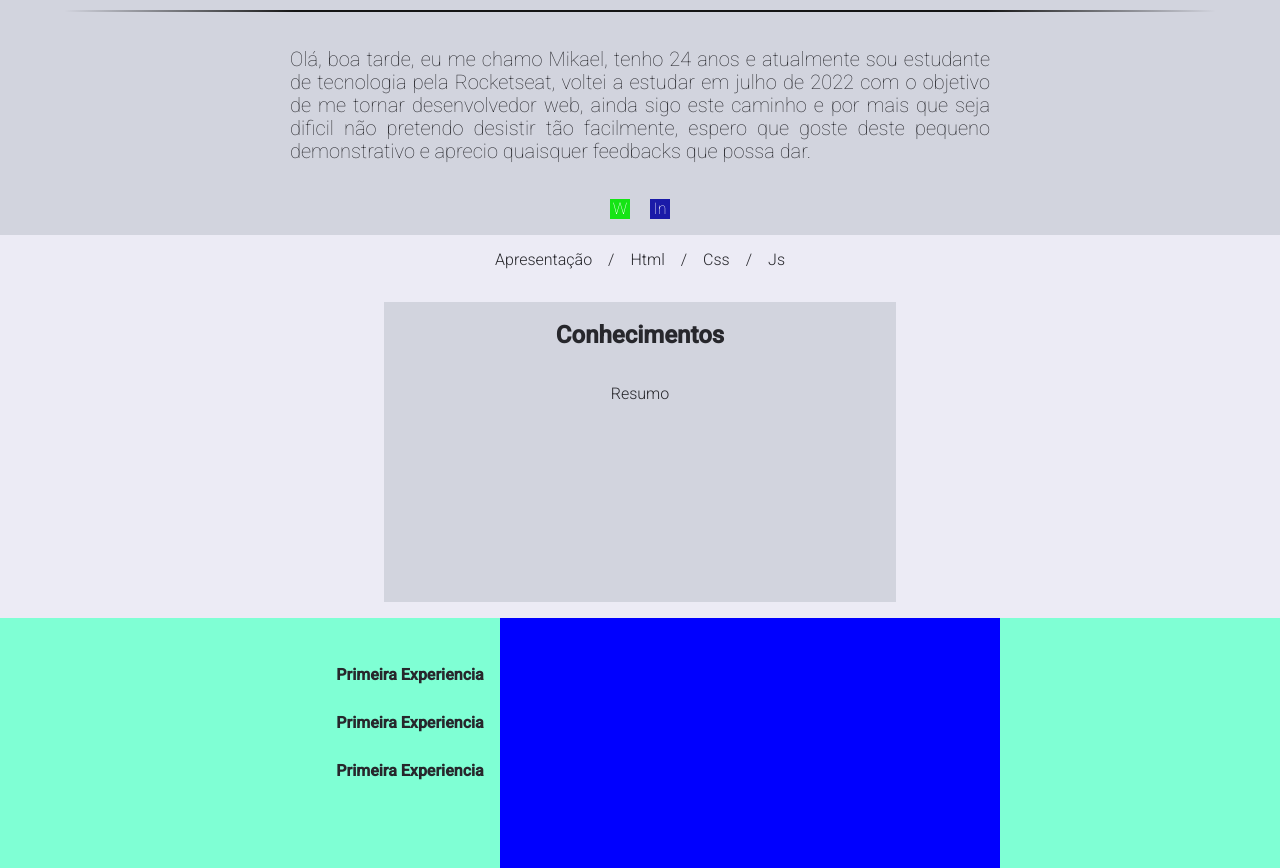
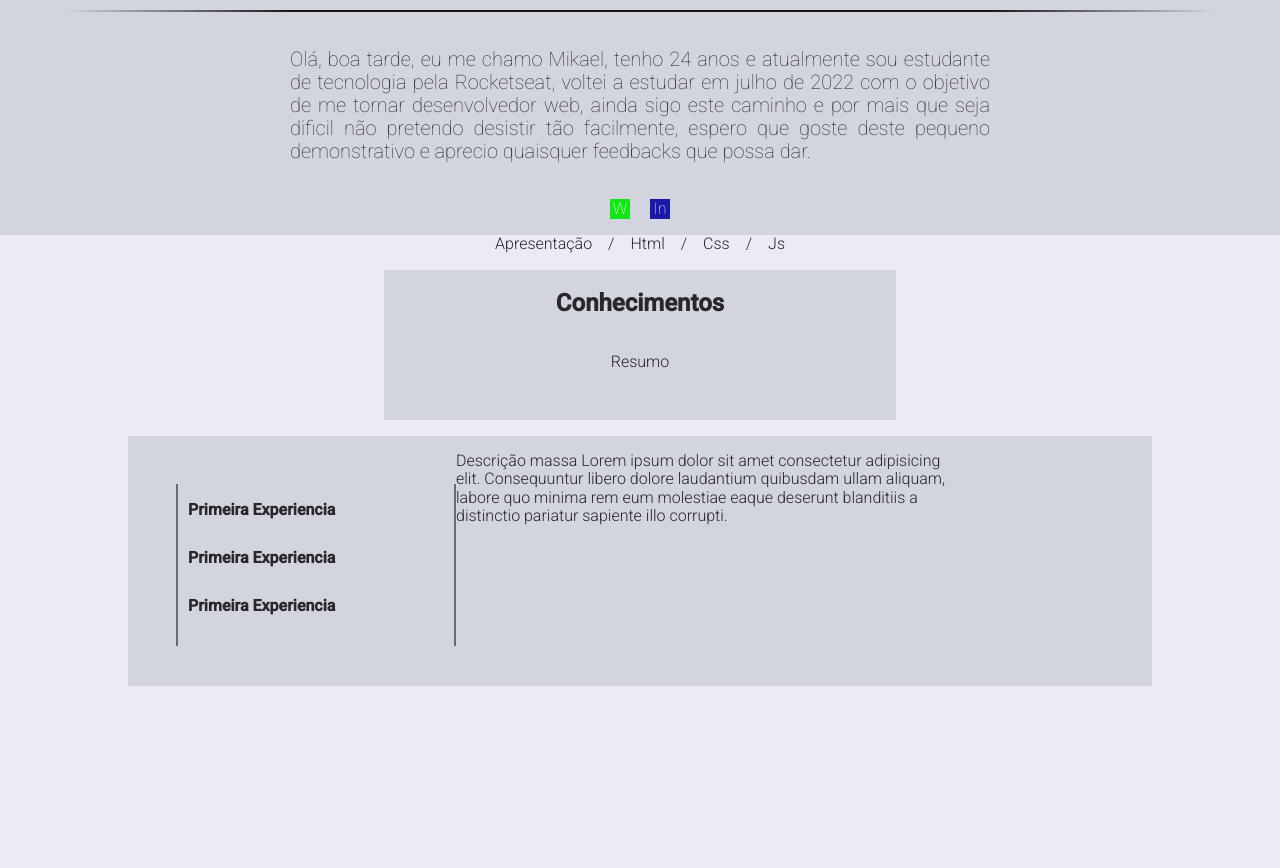
Before and after one commit to Mikael-f-s/Projeto-Curriculo, a website: page index.html in a window 1280 px wide. Shown: the part 166-1034 px from the top of the page. After the commit the page ends 852 px from the top, so only its background shows below. Drawn offline with nearby package versions, Linux system fonts and the light colour scheme.

Commit message:
mod and stylized experiencies

```diff
--- a/index.html
+++ b/index.html
@@ -105,8 +105,9 @@
                     </li>
                 </ul>
             </nav>
-            <div>
+            <div hidden>
                 <p id="experienciesDescriptionActive">
+                    Descrição massa Lorem ipsum dolor sit amet consectetur adipisicing elit. Consequuntur libero dolore laudantium quibusdam ullam aliquam, labore quo minima rem eum molestiae eaque deserunt blanditiis a distinctio pariatur sapiente illo corrupti.
                 </p>
             </div>
         </article>
--- a/script/domcontrol.js
+++ b/script/domcontrol.js
@@ -40,8 +40,9 @@ function initKnowledge (knowledgeId, sectionClass) {
         sectionClass[i].setAttribute('class', 'inactiveSection')
     }
 }
-initExperiencies(experienciesLisSections)
-function initExperiencies (experienciesLisSections) {
+initExperiencies(experienciesLisSections, experienciesDisplay)
+function initExperiencies (experienciesLisSections, experienciesDisplay) {
+    experienciesDisplay.parentNode.removeAttribute('hidden')
     for(let i of experienciesLisSections){
         i.setAttribute('hidden','true')
     }
--- a/style/header.css
+++ b/style/header.css
@@ -8,7 +8,7 @@
     font-weight: 100;
 }
 
-#header div, p, nav {
+#header div, #header p, #header nav {
     margin: 1em;
 }
 
--- a/style/main.css
+++ b/style/main.css
@@ -37,7 +37,7 @@
 
 .activeSection {
     margin: 1em 0;
-    height: 300px;
+    height: 150px;
 }
 
 .inactiveSection {
@@ -47,18 +47,30 @@
 }
 
 #experiencies {
-    background-color: aquamarine;
-    width: 100%;
+    width: 80%;
     display: flex;
     flex-flow: row;
-    justify-content: center;
 }
+
+#experiencies nav {
+    margin: 2rem 0 0 3rem;
+}
+
+#experiencies nav ul {
+    width: 20vw;
+    min-width: 150px;
+    padding-inline-start: 0;
+    border-width: 0 2px;
+    border-style:  solid;
+    padding: 1px 10px;
+}
+
 
 #experiencies nav ul li {
     height: 1em;
     display: flex;
     flex-flow: row;
-    margin: 2em 0;
+    margin: 1em 0 2em 0;
 }
 
 #experiencies nav ul li h5 {
@@ -74,7 +86,6 @@
 }
 
 #experiencies > div {
-    background-color: blue;
     height: 250px;
     min-width: 300px;
     max-width: 500px;
--- a/style/theme.css
+++ b/style/theme.css
@@ -52,8 +52,12 @@
     transition: .2s;
 }
 
-.lightTheme header, .lightTheme #knowledge section {
+.lightTheme header, .lightTheme #knowledge section, .lightTheme #experiencies {
     background: rgb(210, 212, 222);
+}
+
+.lightTheme #experiencies nav ul {
+    border-color: rgb(102, 108, 124);
 }
 
 .lightTheme header > div {
@@ -69,8 +73,12 @@
     transition: .2s;
 }
 
-.darkTheme header, .darkTheme #knowledge section {
+.darkTheme header, .darkTheme #knowledge section, .darkTheme #experiencies {
     background: rgb(45, 45, 59);
+}
+
+.darkTheme #experiencies nav ul {
+    border-color: rgb(210, 212, 222);
 }
 
 .darkTheme header > div {
```
